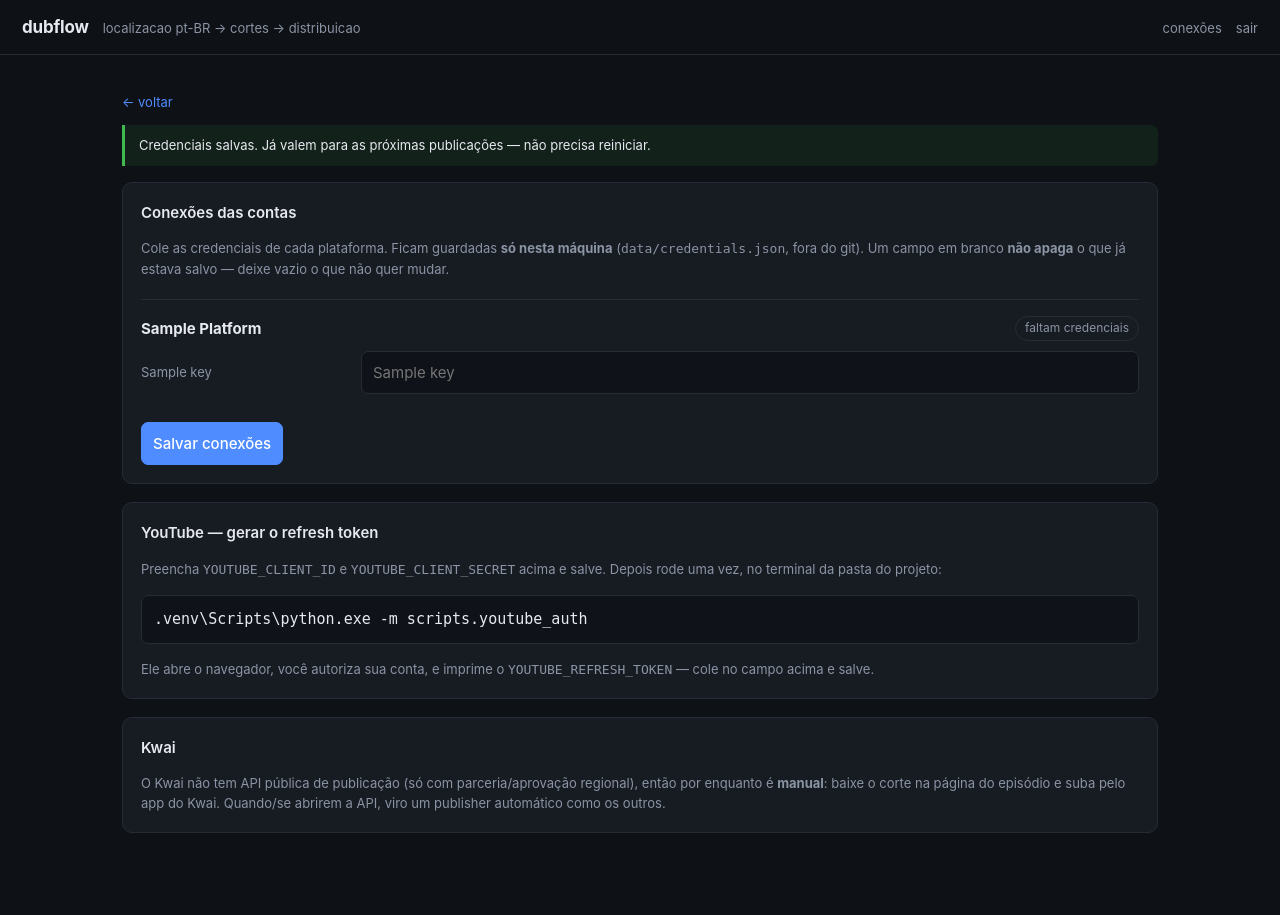
After one commit to BroonTreyer/dubflow, a FastAPI app: template app/web/templates/connections.html in a window 1280 px wide. The commit adds this page. Run offline with FastAPI, Linux system fonts and the light colour scheme; the template is opened without the code that fills it: most values are stand-ins (such as "Sample title", 1, 10 or a date in 2020); parts of the project's set-up code (start-up, migrations or seed data) failed here and were passed over.

Commit message:
tela de conexoes: cofre local (data/credentials.json) editavel pelo painel; publishers leem credenciais ao vivo em vez de so do .env

```diff
--- /dev/null
+++ b/app/credentials.py
@@ -0,0 +1,97 @@
+"""Cofre local das credenciais das plataformas, editavel pela tela de Conexoes.
+
+Guardado em `data/credentials.json` — que ja fica fora do git (a pasta `data/`
+inteira e ignorada) e com permissao restrita, como o `.secret_key`.
+
+Regra de prioridade: o valor salvo pelo painel vence o do `.env`; quando o cofre
+nao tem a chave, cai no `.env`. Assim da para conectar contas pelo painel sem
+reiniciar e sem editar arquivo — mas quem ja usa `.env` continua funcionando.
+"""
+
+from __future__ import annotations
+
+import json
+import logging
+import os
+from pathlib import Path
+
+from app.config import settings
+
+log = logging.getLogger(__name__)
+
+# Chaves que a tela de Conexoes gerencia, agrupadas por plataforma.
+MANAGED: dict[str, list[str]] = {
+    "youtube": ["YOUTUBE_CLIENT_ID", "YOUTUBE_CLIENT_SECRET", "YOUTUBE_REFRESH_TOKEN", "YOUTUBE_PRIVACY"],
+    "instagram": ["IG_USER_ID", "IG_ACCESS_TOKEN", "PUBLIC_BASE_URL"],
+    "tiktok": ["TIKTOK_ACCESS_TOKEN"],
+    "telegram": ["TELEGRAM_BOT_TOKEN", "TELEGRAM_CHANNEL_ID"],
+}
+ALL_KEYS: list[str] = [key for keys in MANAGED.values() for key in keys]
+
+# Campos sensiveis: mascarados na tela e nunca devolvidos em texto claro.
+SECRET_KEYS = {
+    "YOUTUBE_CLIENT_SECRET", "YOUTUBE_REFRESH_TOKEN",
+    "IG_ACCESS_TOKEN", "TIKTOK_ACCESS_TOKEN", "TELEGRAM_BOT_TOKEN",
+}
+
+
+def _path() -> Path:
+    return settings.data_dir / "credentials.json"
+
+
+def load() -> dict[str, str]:
+    path = _path()
+    if not path.exists():
+        return {}
+    try:
+        data = json.loads(path.read_text(encoding="utf-8"))
+    except (json.JSONDecodeError, OSError):
+        log.warning("credentials.json invalido; ignorando o cofre")
+        return {}
+    return {k: str(v) for k, v in data.items() if isinstance(v, (str, int, float))}
+
+
+def get(key: str) -> str:
+    """Valor do cofre (prioridade) ou do .env. Sempre string, ja sem espacos."""
+    stored = (load().get(key) or "").strip()
+    if stored:
+        return stored
+    return (os.getenv(key) or "").strip()
+
+
+def save(updates: dict[str, str]) -> None:
+    """Mescla e grava com permissao restrita.
+
+    Ignora chaves fora da allowlist e valores vazios — assim submeter um campo em
+    branco NAO apaga o que ja estava (evita zerar um token por engano).
+    """
+    stored = load()
+    for key, value in updates.items():
+        if key not in ALL_KEYS:
+            continue
+        value = (value or "").strip()
+        if value:
+            stored[key] = value
+
+    path = _path()
+    path.parent.mkdir(parents=True, exist_ok=True)
+    tmp = path.with_suffix(".json.tmp")
+    tmp.write_text(json.dumps(stored, ensure_ascii=False, indent=2), encoding="utf-8")
+    try:
+        os.chmod(tmp, 0o600)
+    except OSError:
+        pass
+    tmp.replace(path)  # troca atomica: nunca deixa o arquivo pela metade
+
+
+def clear(key: str) -> None:
+    """Remove uma credencial do cofre (volta a valer o .env, se houver)."""
+    stored = load()
+    if key in stored:
+        del stored[key]
+        _path().write_text(json.dumps(stored, ensure_ascii=False, indent=2), encoding="utf-8")
+
+
+def status() -> dict[str, dict[str, bool]]:
+    """Por plataforma, quais chaves estao preenchidas (cofre ou .env)."""
+    return {plat: {key: bool(get(key)) for key in keys} for plat, keys in MANAGED.items()}
--- a/app/publishers/tiktok.py
+++ b/app/publishers/tiktok.py
@@ -15,7 +15,7 @@ from pathlib import Path
 
 import requests
 
-from app.config import settings
+from app import credentials
 from app.publishers.base import PublishResult
 
 log = logging.getLogger(__name__)
@@ -26,7 +26,7 @@ name = "tiktok"
 
 
 def configured() -> bool:
-    return bool(settings.tiktok_access_token)
+    return bool(credentials.get("TIKTOK_ACCESS_TOKEN"))
 
 
 def publish(video_path: Path, caption: str, title: str | None = None) -> PublishResult:
@@ -39,7 +39,7 @@ def publish(video_path: Path, caption: str, title: str | None = None) -> Publish
 
     size = video_path.stat().st_size
     headers = {
-        "Authorization": f"Bearer {settings.tiktok_access_token}",
+        "Authorization": f"Bearer {credentials.get("TIKTOK_ACCESS_TOKEN")}",
         "Content-Type": "application/json; charset=UTF-8",
     }
 
--- a/app/web/main.py
+++ b/app/web/main.py
@@ -23,7 +23,7 @@ from fastapi.responses import (
 )
 from fastapi.templating import Jinja2Templates
 
-from app import db, security
+from app import credentials, db, security
 from app.config import settings
 from app.pipeline import archive
 from app.publishers import REGISTRY, status as publisher_status
@@ -110,6 +110,39 @@ def index(request: Request):
             "csrf": security.csrf_token(request),
         },
     )
+
+
+@app.get("/connections", response_class=HTMLResponse, dependencies=panel)
+def connections(request: Request, salvo: int = 0):
+    # Valores nao-sensiveis podem ser mostrados preenchidos; segredos, nunca.
+    values = {
+        key: credentials.get(key)
+        for key in credentials.ALL_KEYS
+        if key not in credentials.SECRET_KEYS
+    }
+    return templates.TemplateResponse(
+        request,
+        "connections.html",
+        {
+            "managed": credentials.MANAGED,
+            "secret_keys": credentials.SECRET_KEYS,
+            "status": credentials.status(),
+            "ready": publisher_status(),
+            "values": values,
+            "csrf": security.csrf_token(request),
+            "salvo": bool(salvo),
+        },
+    )
+
+
+@app.post("/connections", dependencies=panel)
+async def save_connections(request: Request, csrf: str = Form("")):
+    security.require_csrf(request, csrf)
+    form = await request.form()
+    # So chaves da allowlist do cofre; valores vazios sao ignorados no save().
+    updates = {key: str(form.get(key) or "") for key in credentials.ALL_KEYS}
+    credentials.save(updates)
+    return RedirectResponse("/connections?salvo=1", status_code=303)
 
 
 @app.post("/episodes", dependencies=panel)
--- a/app/web/templates/base.html
+++ b/app/web/templates/base.html
@@ -66,7 +66,8 @@
 <header>
   <h1><a href="/" style="color:var(--text)">dubflow</a></h1>
   <span>localizacao pt-BR &rarr; cortes &rarr; distribuicao</span>
-  <a href="/logout" class="muted" style="margin-left:auto">sair</a>
+  <a href="/connections" class="muted" style="margin-left:auto">conexões</a>
+  <a href="/logout" class="muted">sair</a>
 </header>
 <main>{% block content %}{% endblock %}</main>
 </body>
--- /dev/null
+++ b/app/web/templates/connections.html
@@ -0,0 +1,78 @@
+{% extends "base.html" %}
+{% block title %}Conexões — dubflow{% endblock %}
+{% block content %}
+
+<p class="muted"><a href="/">&larr; voltar</a></p>
+
+{% if salvo %}
+<div class="note" style="border-left-color:var(--ok);background:#12211a;margin-bottom:16px">
+  Credenciais salvas. Já valem para as próximas publicações — não precisa reiniciar.
+</div>
+{% endif %}
+
+<div class="panel">
+  <h2>Conexões das contas</h2>
+  <p class="muted" style="margin-bottom:4px">
+    Cole as credenciais de cada plataforma. Ficam guardadas <strong>só nesta máquina</strong>
+    (<code>data/credentials.json</code>, fora do git). Um campo em branco <strong>não apaga</strong>
+    o que já estava salvo — deixe vazio o que não quer mudar.
+  </p>
+
+  <form method="post" action="/connections">
+    <input type="hidden" name="csrf" value="{{ csrf }}">
+
+    {% for platform, keys in managed.items() %}
+    <div style="margin-top:20px;padding-top:16px;border-top:1px solid var(--line)">
+      <div class="row" style="justify-content:space-between">
+        <strong style="text-transform:capitalize;font-size:15px">{{ platform }}</strong>
+        <span class="tag {% if ready.get(platform) %}done{% endif %}">
+          {{ 'conectado' if ready.get(platform) else 'faltam credenciais' }}
+        </span>
+      </div>
+
+      {% for key in keys %}
+      <div class="row" style="margin:10px 0">
+        <label class="muted" for="f_{{ key }}" style="min-width:210px">
+          {{ key }}
+          {% if status[platform][key] %}<span style="color:var(--ok)" title="preenchido">●</span>{% endif %}
+        </label>
+        {% if key in secret_keys %}
+        <input type="password" id="f_{{ key }}" name="{{ key }}" autocomplete="off"
+               placeholder="{{ 'salvo — cole um novo para trocar' if status[platform][key] else 'colar token' }}"
+               style="flex:1;min-width:280px">
+        {% else %}
+        <input type="text" id="f_{{ key }}" name="{{ key }}" value="{{ values.get(key, '') }}"
+               placeholder="{{ key }}" style="flex:1;min-width:280px">
+        {% endif %}
+      </div>
+      {% endfor %}
+    </div>
+    {% endfor %}
+
+    <button type="submit" style="margin-top:18px">Salvar conexões</button>
+  </form>
+</div>
+
+<div class="panel">
+  <h2>YouTube — gerar o refresh token</h2>
+  <p class="muted">
+    Preencha <code>YOUTUBE_CLIENT_ID</code> e <code>YOUTUBE_CLIENT_SECRET</code> acima e salve.
+    Depois rode uma vez, no terminal da pasta do projeto:
+  </p>
+  <pre style="background:#0f1319;border:1px solid var(--line);border-radius:7px;padding:12px;overflow-x:auto"><code>.venv\Scripts\python.exe -m scripts.youtube_auth</code></pre>
+  <p class="muted" style="margin-bottom:0">
+    Ele abre o navegador, você autoriza sua conta, e imprime o
+    <code>YOUTUBE_REFRESH_TOKEN</code> — cole no campo acima e salve.
+  </p>
+</div>
+
+<div class="panel">
+  <h2>Kwai</h2>
+  <p class="muted" style="margin-bottom:0">
+    O Kwai não tem API pública de publicação (só com parceria/aprovação regional), então por
+    enquanto é <strong>manual</strong>: baixe o corte na página do episódio e suba pelo app do Kwai.
+    Quando/se abrirem a API, viro um publisher automático como os outros.
+  </p>
+</div>
+
+{% endblock %}
```
Also changed, not shown: app/publishers/instagram.py (+9 -9 lines), app/publishers/telegram.py (+4 -4 lines), app/publishers/youtube.py (+8 -7 lines), tests/test_web.py (+24 -0 lines).
